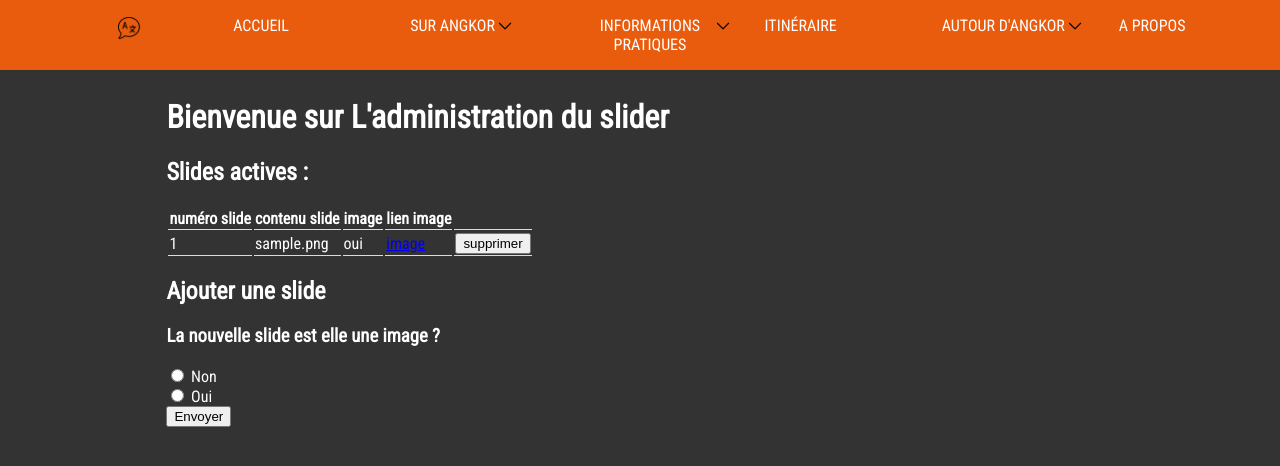
After one commit to Armadindon/Angkor-UPEM, a PHP site: page /admin/gestionSlider.php in a window 1280 px wide. The commit adds this page. Shown: the top 466 px of the page. Run offline with PHP 8.4, Linux system fonts and the light colour scheme; tables that the repository leaves empty or names only in its code hold one stand-in row (values such as "Sample post"); some libraries are stand-ins or nearby versions.

Commit message:
Ajout gestion Slides +slider acceuil

```diff
--- /dev/null
+++ b/admin/gestionSlider.php
@@ -0,0 +1,166 @@
+<?php include("../php/connexion.inc.php");
+error_reporting(E_ALL);
+ini_set("display_errors", 1);
+?>
+<?php if (isset($_POST["num"])) {
+  $dbh->query("DELETE FROM Slider WHERE numSlide=".$_POST["num"].";");
+}
+if(isset($_FILES['image']) && isset($_POST["img"]) && $_POST['img']==1){
+  $file_name = $_FILES['image']['name'];
+  $file_size =$_FILES['image']['size'];
+  $file_tmp =$_FILES['image']['tmp_name'];
+  $file_type=$_FILES['image']['type'];
+  $file_ext=strtolower(end(explode('.',$_FILES['image']['name'])));
+
+  $extensions= array("jpeg","jpg","png");
+
+  if(in_array($file_ext,$extensions)=== false){
+    $erreur=0;
+  }
+
+  if($file_size > 2097152){
+    $erreur=1;
+  }
+  if(!isset($erreur)){
+    move_uploaded_file($file_tmp,"../imageSlider/".$file_name);
+    $dbh->query("INSERT INTO Slider(image, linkImage) VALUES (1,\"imageSlider/".utf8_encode($file_name)."\");");
+  }
+
+}
+
+if(isset($_POST["contenu"]) &&  isset($_POST["img"]) && $_POST['img']==0){
+  $dbh->query("INSERT INTO `Slider`(`contenuSlide`) VALUES (\"".$_POST["contenu"]."\");");
+}
+?>
+
+<!DOCTYPE html>
+<html lang="fr" dir="ltr">
+<head>
+
+  <!-- Intégrations Map-->
+  <meta name='viewport' content='initial-scale=1,maximum-scale=1,user-scalable=no' />
+  <meta http-equiv="Content-Type" content="text/html; charset=utf-8" />
+  <script src='https://api.tiles.mapbox.com/mapbox-gl-js/v0.49.0/mapbox-gl.js'></script>
+  <link href='https://api.tiles.mapbox.com/mapbox-gl-js/v0.49.0/mapbox-gl.css' rel='stylesheet' />
+  <!-- Google Fonts et info générales -->
+  <link href="https://fonts.googleapis.com/css?family=Roboto+Condensed" rel="stylesheet">
+  <link rel="stylesheet" href="../CSS/styles.css">
+  <link rel="stylesheet" href="../CSS/gestionComm.css">
+
+  <meta charset="utf-8">
+  <title>Site National D'Angkor</title>
+</head>
+<body>
+  <!-- Le Header , celui-ci étant présent sur toute les pages , il sera détaillé que sur cette page -->
+
+  <header>
+    <nav class="main-navigation">
+      <ul class="menu">
+        <li class="menu-item-has-children" id="lang-button"><a href="#"> <img src="../CSS/Images/drapeaux/language.png" alt=""></a>
+          <ul class="sub-menu" id="language">
+            <li><a href="index.php"> <img src="../CSS/Images/drapeaux/flag-fr.png" alt=""> </a></li>
+            <li><a href="index_eng.php"><img src="../CSS/Images/drapeaux/flag-gb.png" alt=""></a></li>
+          </ul>
+        </li>
+
+        <!-- La page actuelle a son lien désactivé -->
+        <li><a href="../index.php">Accueil</a></li>
+        <li class="menu-item-has-children"><a href="#">Sur Angkor <img src="../CSS/Images/logo/chevron_down.png"  class="chevron"></a><ul class="sub-menu"> <!-- le premier lien n'emmène nulle part , il est donc inactif -->
+          <!-- la sous liste imbriquée réprésente les sous onglets , ils sont cachés et apparaissent lorsque le curseur passe par dessus le premier lien -->
+          <li><a href="../pages/Infos/frise.html">Frise Chronologique</a></li>
+          <li><a href="../pages/Infos/systemehydro.html">Système Hydrauliques</a></li>
+          <li><a href="../pages/Infos/monuments.html">Monuments</a></li>
+        </ul></li>
+        <li class="menu-item-has-children"><a href="#">Informations Pratiques<img src="../CSS/Images/logo/chevron_down.png"  class="chevron"></a>
+          <ul class="sub-menu">
+            <li><a href="../pages/infospratique/infogenerale.html">Informations pratiques</a></li>
+            <li><a href="../pages/infospratique/horaires.html">Horaires d'affluence</a></li>
+          </ul>
+        </li>
+        <li><a href="../pages/itineraire/itineraire.html">Itinéraire</a></li>
+        <li class="menu-item-has-children"><a href="#">Autour d'Angkor<img src="../CSS/Images/logo/chevron_down.png"  class="chevron"></a>
+          <ul class="sub-menu">
+            <li><a href="../pages/autour/culture.html">Culture</a></li>
+            <li><a href="../pages/autour/visiter.html">Que visiter<div id="Ptit">aaaaaaa</div></a></li>
+          </ul>
+        </li>
+        <li><a href="../pages/apropos/apropos.html">A Propos</a></li>
+      </ul>
+    </nav> <!-- Fin de la barre de navigation -->
+
+  </header>
+  <div class="Contenu"> <!-- Contenu de la page a partir de la -->
+
+    <?php if(isset($erreur)){
+      switch ($erreur) {
+        case 0:
+        echo "<b>Ce n'est pas une image valable : extension non acceptée</b>";
+        break;
+
+        case 1:
+        echo "<b>Ce n'est pas une image valable : l'image est trop grosse (Max 2Mo)</b>";
+        break;
+      }
+    } ?>
+
+    <h1>Bienvenue sur L'administration du slider</h1>
+    <h2>Slides actives :</h2>
+
+    <table>
+      <tr>
+        <th>numéro slide</th>
+        <th>contenu slide</th>
+        <th>image</th>
+        <th>lien image</th>
+        <th></th>
+      </tr>
+      <?php
+      $req = $dbh->query("SELECT * FROM Slider;");
+      while ($ligne = $req->fetch()) {
+        ?>
+        <tr>
+          <td><?php echo $ligne[0]; ?></td>
+          <td><?php echo ($ligne[1]==null)?"Contenu Vide":$ligne[1]; ?></td>
+          <td><?php echo ($ligne[2]==null)?"non":"oui"; ?></td>
+          <td><?php if($ligne[3]!=null){ ?> <a href="<?php echo "../".utf8_encode($ligne[3]); ?>"> image</a><?php }else {
+            ?>Pas D'image<?php
+          } ?> </td>
+          <td> <form method="post"> <input type="hidden" name="num" value="<?php echo $ligne[0]; ?>"> <button type="submit" >supprimer</button> </form> </td>
+        </tr>
+        <?php
+      }
+      ?>
+    </table>
+
+    <h2>Ajouter une slide</h2>
+    <form method="post" enctype="multipart/form-data">
+      <h3>La nouvelle slide est elle une image ?</h3>
+      <input type="radio" name="img" value="0" <?php if (isset($_POST["img"]) && $_POST["img"]==0){echo "checked";}?>> Non <br>
+      <input type="radio" name="img" value="1" <?php if (isset($_POST["img"]) && $_POST["img"]==1){echo "checked";}?>> Oui <br>
+      <?php
+      if(isset($_POST["img"])){
+
+        if($_POST["img"]==1){
+          ?>
+          <h2>Merci d'envoyer votre image</h2>
+          <input type="file" name="image"><br>
+
+          <?php
+        }else {
+          ?>
+          <h2>Rentrez le contenu de la slide (en code html si vous le souhaitez)</h2>
+          <h3>Attention ! Le code de doit pas contenir des doubles-quotes , utilisez des simples quotes !</h3>
+          <textarea name="contenu" rows="8" cols="80"></textarea><br>
+          <?php
+        } ?>
+
+      <?php } ?>
+      <button type="submit" name="button">Envoyer</button>
+    </form>
+
+  </div>
+
+
+
+</body>
+</html>
--- a/admin/index.php
+++ b/admin/index.php
@@ -77,6 +77,7 @@
         <li><a href="gestionComm.php">Gérer les commentaires</a></li>
         <li><a href="changePassword.php">Changer de mot de passe</a></li>
         <li><a href="addAdmin.php">Ajouter un autre admin</a></li>
+        <li><a href="gestionSlider.php">Gérer le slider de l'acceuil</a></li>
       </ul>
       <?php
     }else{ ?>
```
Also changed, not shown: CSS/Accueil.css (+7 -0 lines), index.php (+31 -12 lines), admin/addAdmin.php (renamed from admin/addAmin.php), images/1.jpg (deleted), images/1_thumb.jpg (deleted), images/2.jpg (deleted), images/2_thumb.jpg (deleted), images/3.jpg (deleted), images/3_thumb.jpg (deleted), images/bg.png (deleted).
